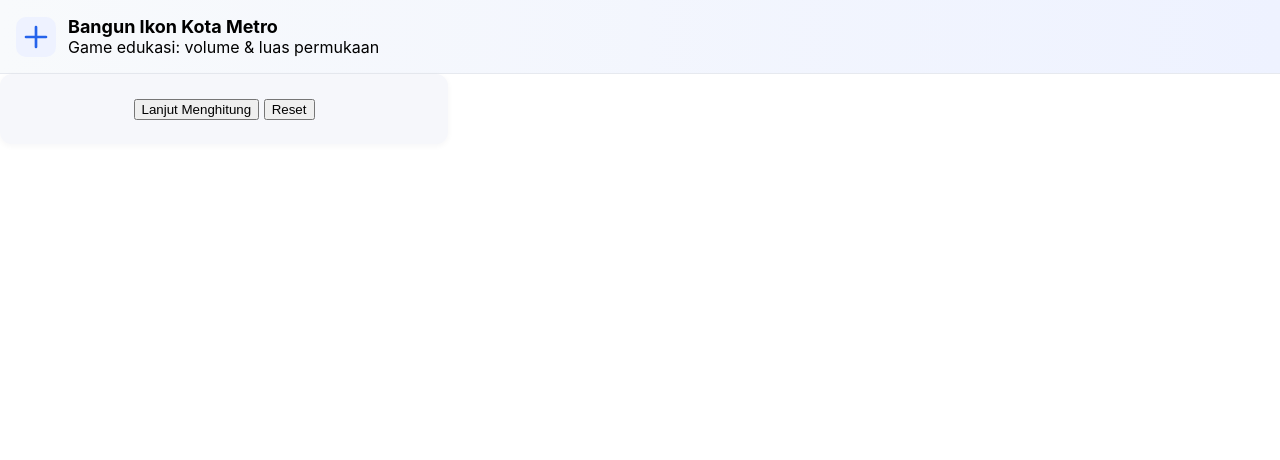
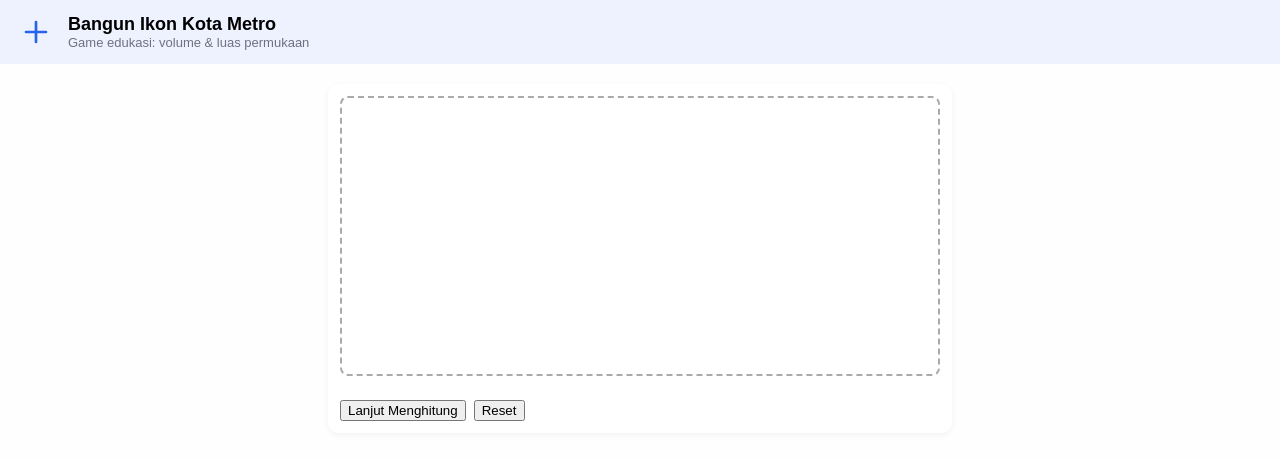
Before and after one commit to fzn1516/Project-KKL, a plain HTML site: page icon.html in a window 1280 px wide. Drawn offline with Linux system fonts and the light colour scheme.

Commit message:
Update icon.html

```diff
--- a/icon.html
+++ b/icon.html
@@ -4,7 +4,7 @@
   <meta charset="UTF-8">
   <meta name="viewport" content="width=device-width, initial-scale=1.0">
   <title>Rakitan Ikon</title>
-  <link rel="stylesheet" href="css/style.css">
+  <link rel="stylesheet" href="css/icon.css">
 </head>
 <body>
   <header>
```
